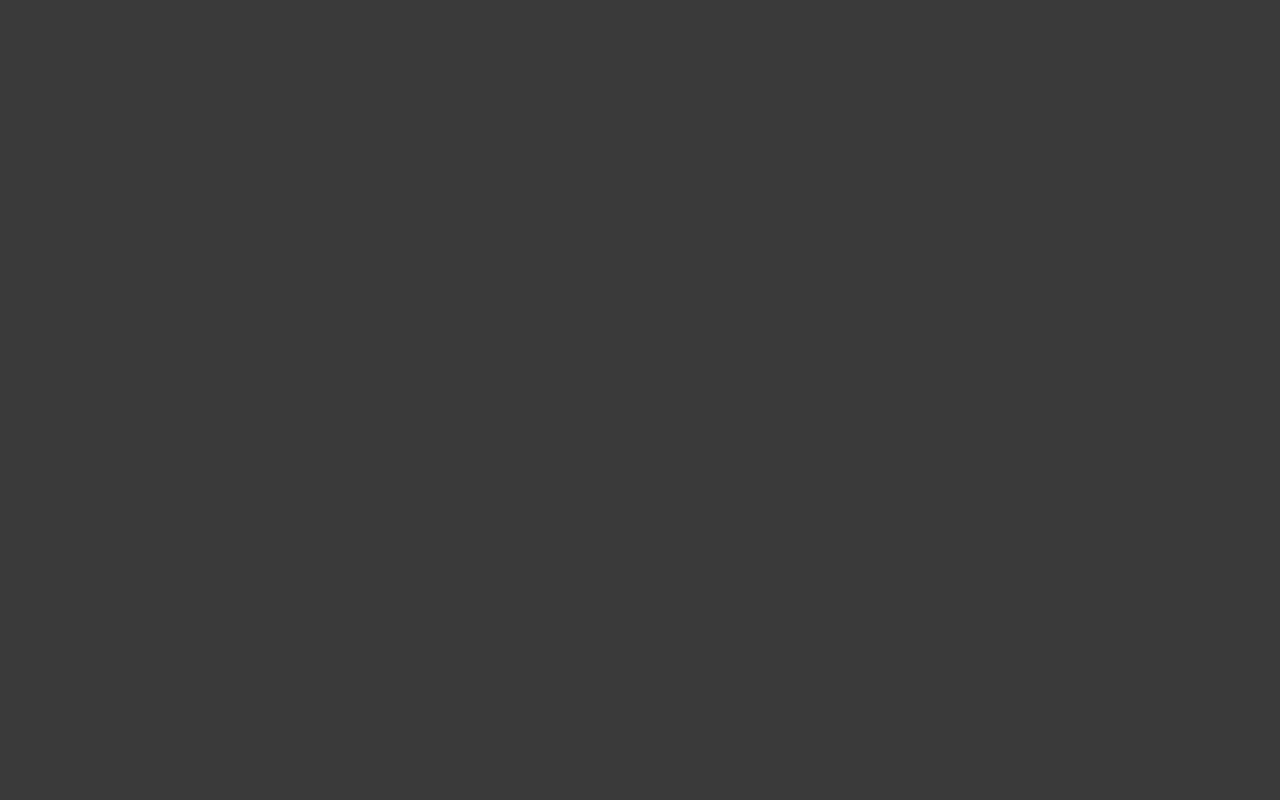
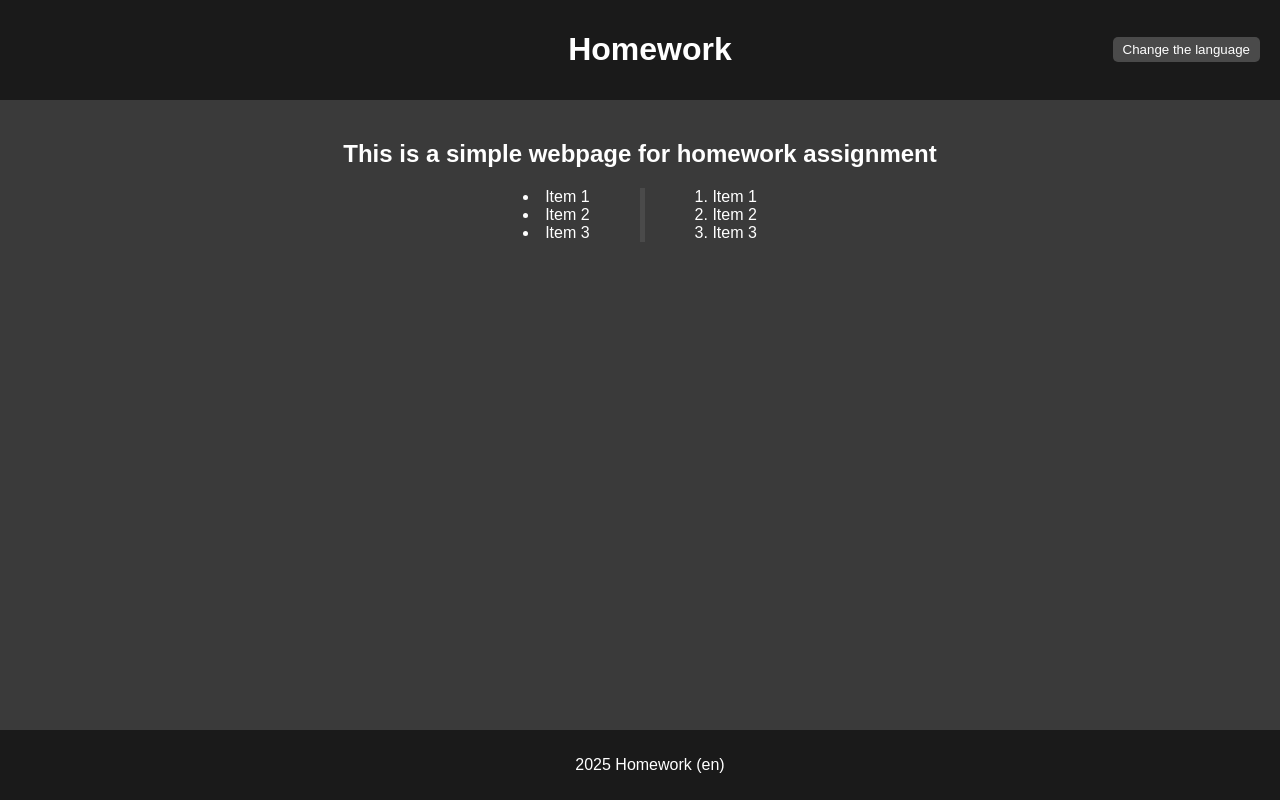
Before and after one commit to IlianTheOne0/Forms2_js, a plain HTML site: page index.html in a window 1280 px wide. Drawn offline with Linux system fonts and the light colour scheme.

Commit message:
Completed the task

```diff
--- /dev/null
+++ b/data/languages/en.json
@@ -0,0 +1,30 @@
+{
+	"header":
+	{
+		"title": "Homework",
+		"button": "Change the language"
+	},
+	"main":
+	{
+		"paragraph": "This is a simple webpage for homework assignment",
+		"list":
+		{
+			"unordered":
+			[
+				"Item 1",
+				"Item 2",
+				"Item 3"
+			],
+			"ordered":
+			[
+				"Item 1",
+				"Item 2",
+				"Item 3"
+			]
+		}
+	},
+	"footer":
+	{
+		"copyright": "2025 Homework (en)"
+	}
+}
--- a/index.html
+++ b/index.html
@@ -7,6 +7,36 @@
 	<link rel="stylesheet" href="styles/styles.css">
 </head>
 <body>
+	<header>
+		<h1>Homework</h1>
+
+		<button id="language-toggle" type="button">Change the language</button>
+	</header>
+
+	<main>
+		<h2>This is a simple webpage for homework assignment</h2>
+
+		<div class="lists">
+			<ul>
+				<li>Item 1</li>
+				<li>Item 2</li>
+				<li>Item 3</li>
+			</ul>
+
+			<hr>
+
+			<ol>
+				<li>Item 1</li>
+				<li>Item 2</li>
+				<li>Item 3</li>
+			</ol>
+		</div>
+	</main>
+
+	<footer>
+		<p>2025 Homework Assignment</p>
+	</footer>
+
 	<script type="module" src="scripts/main.js"></script>
 </body>
 </html>
--- /dev/null
+++ b/scripts/buttons/language-toggle.js
@@ -0,0 +1,17 @@
+export function initializeLanguageToggle(languageManager, displayManager)
+{
+	const toggleButton = document.getElementById("language-toggle");
+	if (!toggleButton) { console.warn("Language toggle button not found!"); return; }
+
+	toggleButton.addEventListener
+	(
+		"click",
+		() =>
+		{
+			const currentLang = languageManager.getCurrentLanguage();
+			const newLang = currentLang === "en" ? "ua" : "en";
+			languageManager.setLanguage(newLang);
+			displayManager.updateDisplayLanguage(languageManager);
+		}
+	);
+}
--- a/scripts/main.js
+++ b/scripts/main.js
@@ -1 +1,14 @@
-console.log("Hello, World!");
+import { ILanguageManager, LanguageManager } from "./managers/languageManager.js";
+import { IDisplayManager, DisplayManager } from "./managers/displayManager.js";
+
+import { initializeLanguageToggle } from "./buttons/language-toggle.js";
+
+const languageManager = new LanguageManager();
+languageManager.prototype = ILanguageManager.prototype;
+languageManager.initializeLanguage();
+
+const displayManager = new DisplayManager();
+displayManager.prototype = IDisplayManager.prototype;
+displayManager.updateDisplayLanguage(languageManager);
+
+initializeLanguageToggle(languageManager, displayManager);
--- /dev/null
+++ b/scripts/managers/displayManager.js
@@ -0,0 +1,60 @@
+export class IDisplayManager
+{
+	updateDisplayLanguage() { throw new Error("Method 'updateDisplay()' is not implemented"); }
+}
+
+export class DisplayManager extends IDisplayManager
+{
+	async updateDisplayLanguage(languageManager)
+	{
+		try
+		{
+			const langCode = languageManager?.getCurrentLanguage?.() || document.documentElement.lang || "en";
+
+			const response = await fetch(`data/languages/${langCode}.json`);
+			if (!response.ok) { throw new Error(`Error! status: ${response.status}`); }
+			const data = await response.json();
+
+			if (data.header?.title) { document.title = data.header.title; }
+
+			const headerTitle = document.querySelector("header h1");
+			if (headerTitle && data.header?.title) { headerTitle.textContent = data.header.title; }
+
+			const toggleButton = document.getElementById("language-toggle");
+			if (toggleButton && data.header?.button) { toggleButton.textContent = data.header.button; }
+
+			const mainH2 = document.querySelector("main h2");
+			if (mainH2 && data.main?.paragraph) { mainH2.textContent = data.main.paragraph; }
+
+			const ul = document.querySelector(".lists ul");
+			if (ul)
+			{
+				ul.innerHTML = "";
+				const items = data.main?.list?.unordered ?? [];
+				for (const itemText of items)
+				{
+					const li = document.createElement("li");
+					li.textContent = itemText;
+					ul.appendChild(li);
+				}
+			}
+
+			const ol = document.querySelector(".lists ol");
+			if (ol)
+			{
+				ol.innerHTML = "";
+				const items = data.main?.list?.ordered ?? [];
+				for (const itemText of items)
+				{
+					const li = document.createElement("li");
+					li.textContent = itemText;
+					ol.appendChild(li);
+				}
+			}
+
+			const footerP = document.querySelector("footer p");
+			if (footerP && data.footer?.copyright) { footerP.textContent = data.footer.copyright; }
+		}
+		catch (error) { console.error("Error fetching language file:", error); return; }
+	}
+}
--- /dev/null
+++ b/scripts/managers/languageManager.js
@@ -0,0 +1,17 @@
+export class ILanguageManager
+{
+	initializeLanguage() { throw new Error("Method 'initializeLanguage()' is not implemented"); }
+	getCurrentLanguage() { throw new Error("Method 'getCurrentLanguage()' is not implemented"); }
+	setLanguage(lang) { throw new Error("Method 'setLanguage()' is not implemented"); }
+}
+
+export class LanguageManager extends ILanguageManager
+{
+	initializeLanguage()
+	{
+		const savedLang = localStorage.getItem("language");
+		if (savedLang) { document.documentElement.lang = savedLang; }
+	}
+	getCurrentLanguage() { return document.documentElement.lang; }
+	setLanguage(lang) { document.documentElement.lang = lang; localStorage.setItem("language", lang); }
+}
--- /dev/null
+++ b/styles/items/body.css
@@ -0,0 +1,14 @@
+body
+{
+	width: 100vw;
+	height: 100vh;
+
+	overflow-x: hidden;
+
+	margin: 0;
+
+	background-color: #3a3a3a;
+	color: white;
+
+	font-family: Arial, sans-serif;
+}
--- /dev/null
+++ b/styles/items/footer.css
@@ -0,0 +1,14 @@
+footer
+{
+	width: 100%;
+
+	position: absolute;
+	bottom: 0;
+	display: flex;
+	justify-content: center;
+	align-items: center;
+
+	padding: 10px;
+
+	background-color: #1a1a1a;
+}
--- /dev/null
+++ b/styles/items/header.css
@@ -0,0 +1,28 @@
+header
+{
+	width: 100%;
+
+	display: flex;
+	justify-content: center;
+	align-items: center;
+
+	padding: 10px;
+
+	background-color: #1a1a1a;
+}
+
+header #language-toggle
+{
+	position: absolute;
+	right: 20px;
+
+	padding: 5px 10px;
+
+	background-color: #4a4a4a;
+	color: white;
+
+	border: none;
+
+	border-radius: 5px;
+	cursor: pointer;
+}
--- /dev/null
+++ b/styles/items/main.css
@@ -0,0 +1,40 @@
+main
+{
+	display: flex;
+	flex-direction: column;
+	justify-content: center;
+	align-items: center;
+
+	padding: 20px;
+}
+
+main .lists
+{
+	display: flex;
+	flex-direction: row;
+	justify-content: center;
+	align-items: flex-start;
+
+	gap: 50px;
+}
+
+main .lists ul,
+main .lists ol
+{
+	list-style-position: inside;
+	padding: 0;
+	margin: 0;
+}
+
+main .lists hr
+{
+	width: 5px;
+	height: auto;
+
+	align-self: stretch;
+
+	margin: 0;
+
+	background-color: #4a4a4a;
+	border: none;
+}
--- a/styles/styles.css
+++ b/styles/styles.css
@@ -1,6 +1,5 @@
-body
-{
-	background-color: #3a3a3a;
+@import "items/body.css";
 
-	font-family: Arial, sans-serif;
-}
+@import "items/header.css";
+@import "items/main.css";
+@import "items/footer.css";
```
Also changed, not shown: data/languages/ua.json (added, +30 -0 lines).
